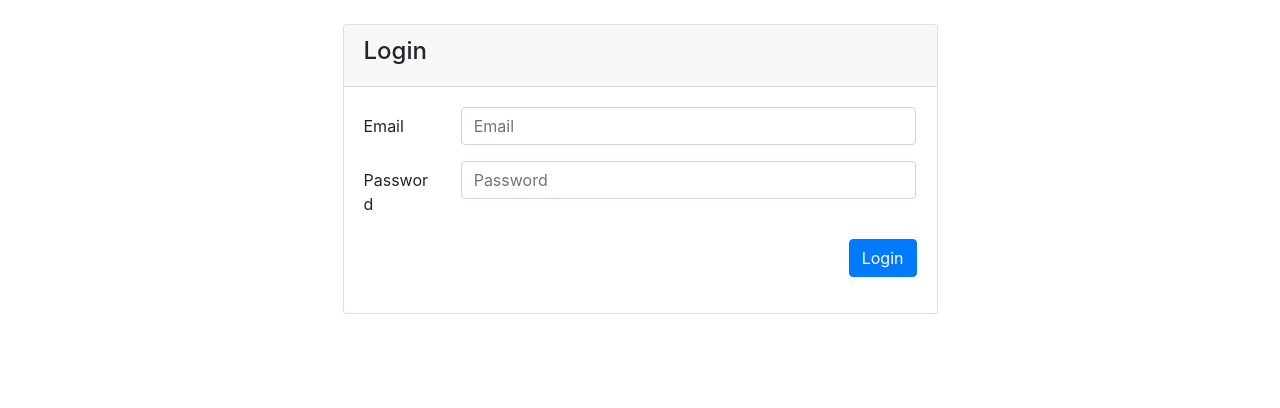
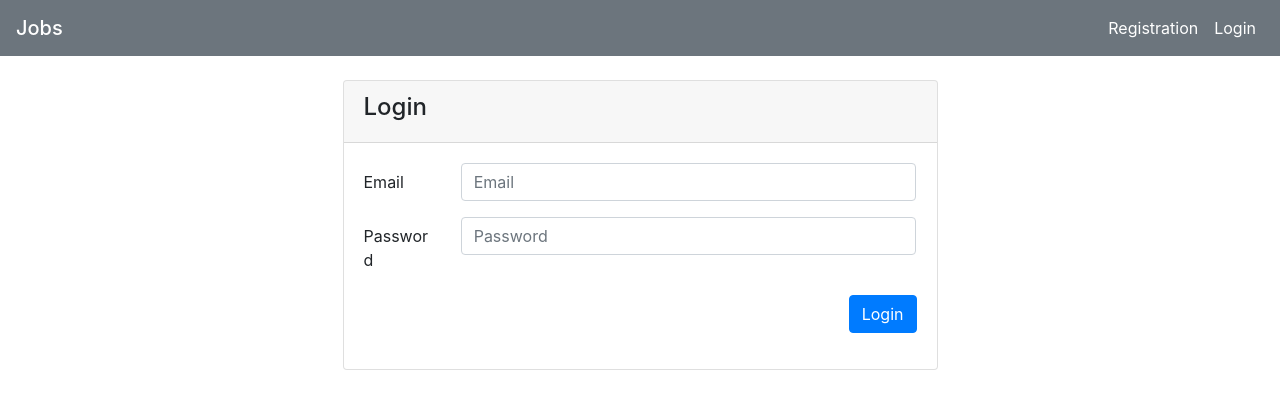
Before and after one commit to ms-29/react-authentication-boilerplate, a React (Create React App) app: page /Login in a window 1280 px wide. Shown: the top 408 px of the page. Built offline with nearby package versions, Linux system fonts and the light colour scheme; no server answers.

Commit message:
menu for public user

```diff
--- /dev/null
+++ b/src/app/components/menu/index.scss
@@ -0,0 +1,19 @@
+.navbar-brand {
+  h1 {
+    margin: 0;
+    font-size: 1em;
+    color: #FFFFFF;
+  }
+}
+
+.navbar-nav {
+  li {
+    &.nav-item {
+      a {
+        &.nav-link {
+          color: #FFFFFF;
+        }
+      }
+    }
+  }
+}
--- /dev/null
+++ b/src/app/components/menu/index.tsx
@@ -0,0 +1,37 @@
+import React from 'react';
+import { Link } from 'react-router-dom';
+
+import './index.scss';
+
+class Menu extends React.Component {
+  render() {
+    return (
+      <div>
+        <nav className='navbar navbar-expand-md navbar-light bg-secondary'>
+          <Link className='navbar-brand' to='/'>
+            <h1>Jobs</h1>
+          </Link>
+          <button type='button' className='navbar-toggler'>
+            <span className='navbar-toggler-icon'></span>
+          </button>
+          <div className='collapse navbar-collapse'>
+            <ul className='nav navbar-nav ml-auto'>
+              <li className='nav-item'>
+                <Link className='nav-link' to='/Registration'>
+                  Registration
+                </Link>
+              </li>
+              <li className='nav-item'>
+                <Link className='nav-link' to='/Login'>
+                  Login
+                </Link>
+              </li>
+            </ul>
+          </div>
+        </nav>
+      </div>
+    );
+  }
+}
+
+export default Menu;
--- a/src/app/routes/index.tsx
+++ b/src/app/routes/index.tsx
@@ -2,12 +2,14 @@
 import { Switch, Route } from 'react-router';
 
 import App from '../app';
+import Menu from '../components/menu';
 import { Registration, Login } from '../components/account';
 
 class Routes extends Component {
   render() {
     return (
       <div>
+        <Menu />
         <Switch>
           <Route exact={true} path='/' component={App} />
           <Route exact={true} path='/Registration' component={Registration} />
```
